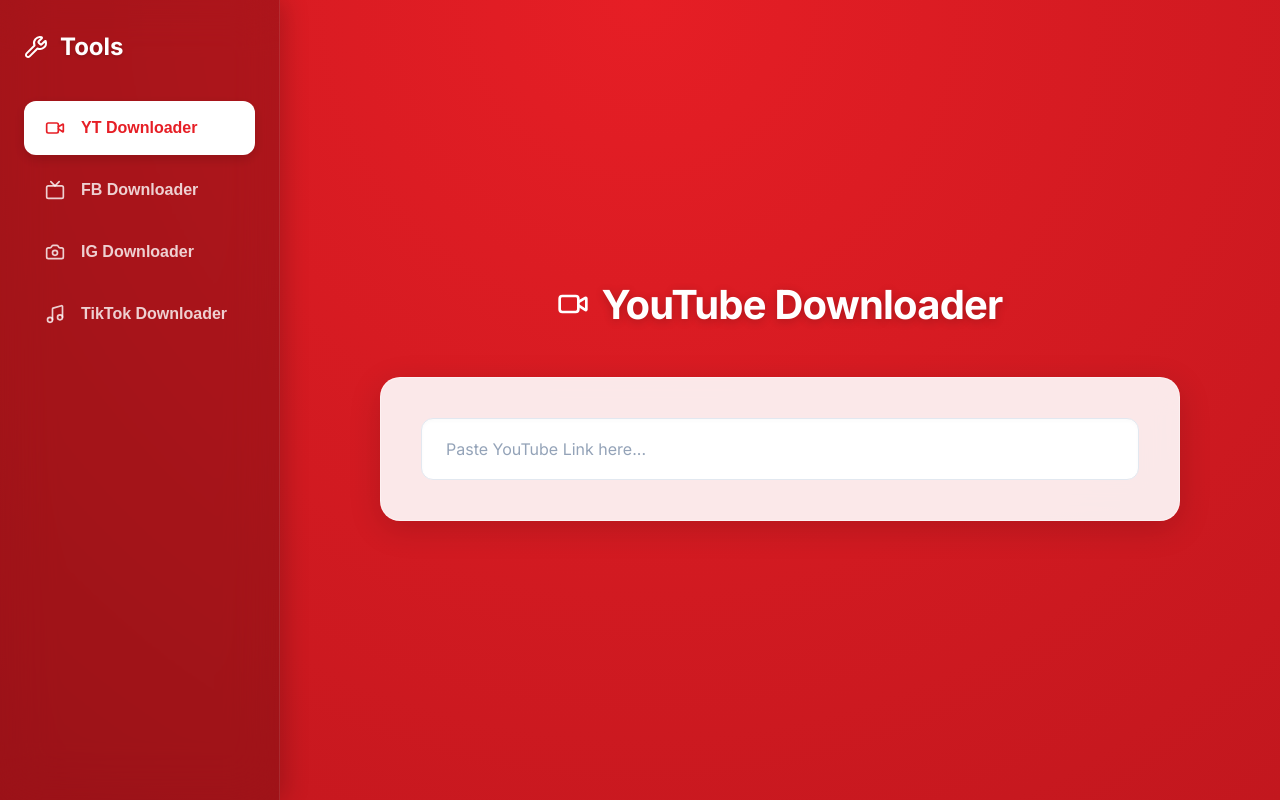
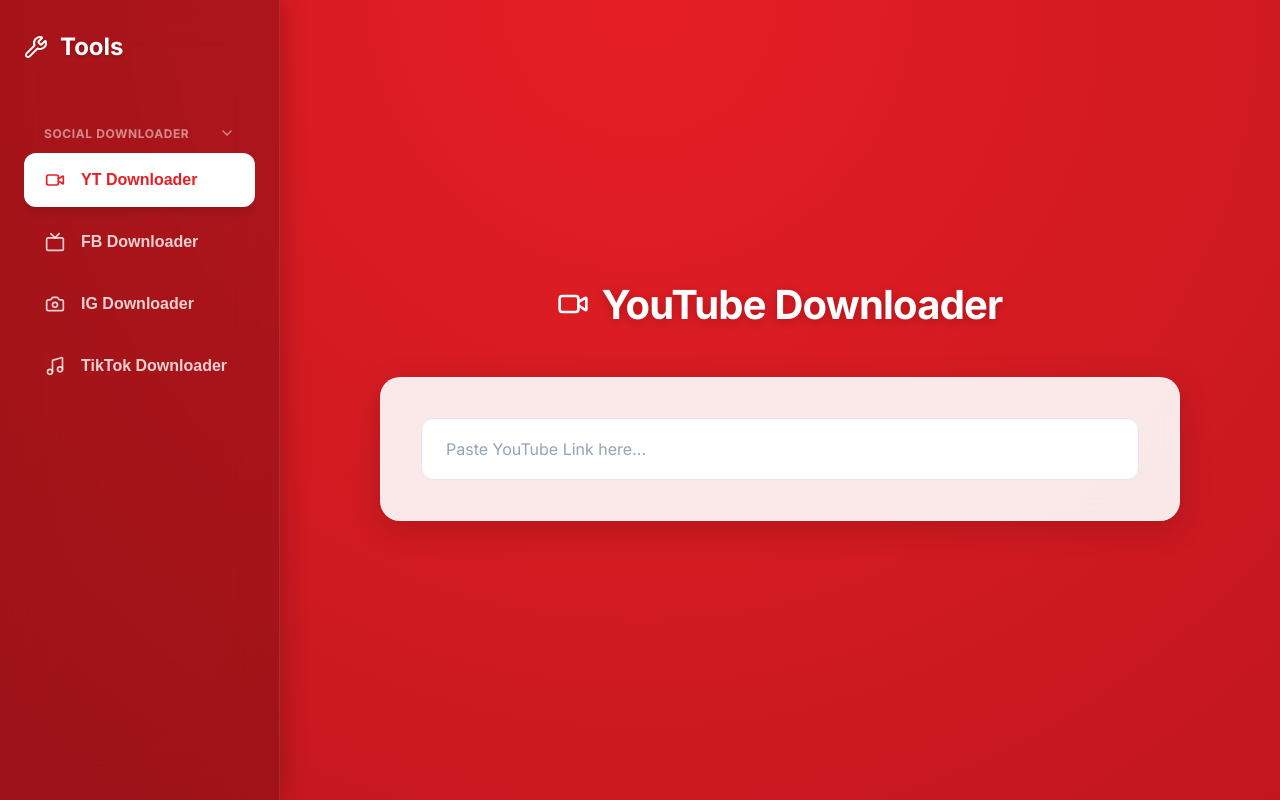
Before and after one commit to Irnhakim/ToolsDownloader, a Next.js app: page / in a window 1280 px wide. Built offline with nearby package versions, Linux system fonts and the light colour scheme.

Commit message:
grouping sidebar

```diff
--- a/app/api/download/route.js
+++ b/app/api/download/route.js
@@ -27,6 +27,7 @@
       output: outputPath,
       noCheckCertificates: true,
       noWarnings: true,
+      forceIpv4: true, // Bypass IPv6 routing issues
     };
 
     if (type === 'video') {
--- a/app/api/info/route.js
+++ b/app/api/info/route.js
@@ -14,6 +14,7 @@
       noWarnings: true,
       noCheckCertificate: true,
       preferFreeFormats: true,
+      forceIpv4: true, // Bypass IPv6 routing issues yang sering menyebabkan timeout
     });
 
     const formats = output.formats.map(format => ({
--- a/app/globals.css
+++ b/app/globals.css
@@ -91,6 +91,47 @@
   color: white;
   cursor: pointer;
   padding: 0.25rem;
+}
+
+.nav-group {
+  display: flex;
+  flex-direction: column;
+  margin-top: 1rem;
+}
+
+.nav-group-title {
+  color: rgba(255, 255, 255, 0.5);
+  font-size: 0.75rem;
+  font-weight: 700;
+  text-transform: uppercase;
+  letter-spacing: 0.05em;
+  padding: 0.5rem 1.25rem;
+  margin-bottom: 0.25rem;
+  cursor: pointer;
+  display: flex;
+  justify-content: space-between;
+  align-items: center;
+  user-select: none;
+  transition: color 0.2s ease;
+}
+
+.nav-group-title:hover {
+  color: rgba(255, 255, 255, 0.8);
+}
+
+.nav-group-content {
+  display: flex;
+  flex-direction: column;
+  gap: 0.5rem;
+  max-height: 0;
+  overflow: hidden;
+  opacity: 0;
+  transition: max-height 0.3s ease-out, opacity 0.2s ease-out;
+}
+
+.nav-group-content.open {
+  max-height: 500px;
+  opacity: 1;
 }
 
 .nav-item {
--- a/app/page.js
+++ b/app/page.js
@@ -6,6 +6,7 @@
 export default function Home() {
   const [activeTab, setActiveTab] = useState('youtube');
   const [isSidebarOpen, setIsSidebarOpen] = useState(false);
+  const [isSocialGroupOpen, setIsSocialGroupOpen] = useState(true);
 
   const [url, setUrl] = useState('');
   const [videoInfo, setVideoInfo] = useState(null);
@@ -211,6 +212,19 @@
           </button>
         </div>
 
+        <div className="nav-group">
+          <div
+            className="nav-group-title"
+            onClick={() => setIsSocialGroupOpen(!isSocialGroupOpen)}
+          >
+            <span>Social Downloader</span>
+            <ChevronDown
+              size={16}
+              style={{ transform: isSocialGroupOpen ? 'rotate(0deg)' : 'rotate(-90deg)', transition: 'transform 0.2s' }}
+            />
+          </div>
+
+          <div className={`nav-group-content ${isSocialGroupOpen ? 'open' : ''}`}>
             <button
               className={`nav-item youtube-btn ${activeTab === 'youtube' ? 'active' : ''}`}
               onClick={() => handleTabChange('youtube')}
@@ -242,6 +256,8 @@
               <Music size={20} />
               TikTok Downloader
             </button>
+          </div>
+        </div>
       </aside>
 
       {/* Main Content */}
```
Lines whose indentation alone changed are shown as unchanged.
